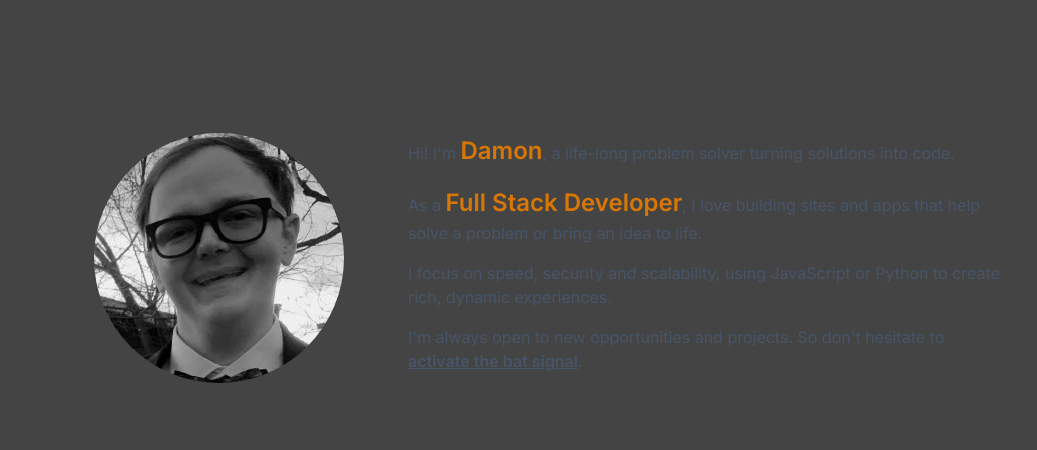
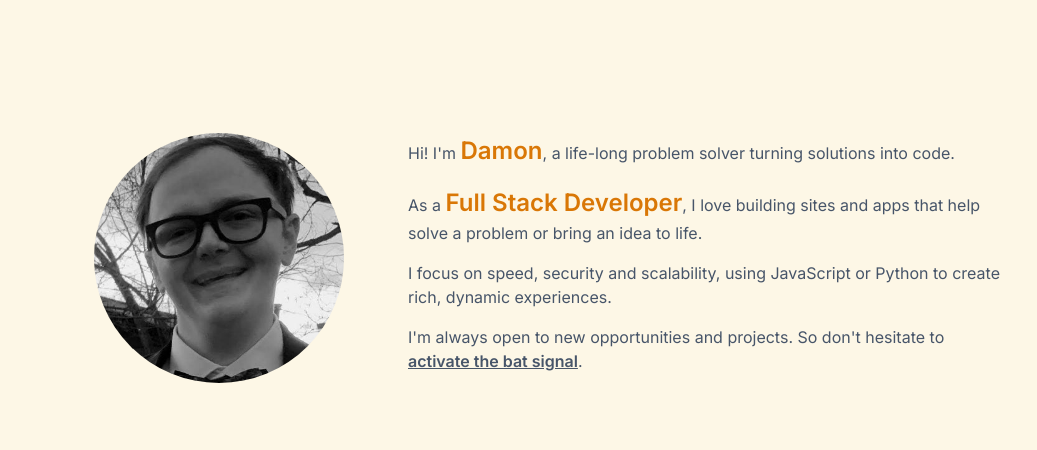
Before and after one commit to damonBenbo/Portfolio, an Eleventy site: page src/index.njk in a window 1280 px wide. Shown: the part 75-525 px from the top of the page, without its empty margins (122-1159 px from the left). Built offline with nearby package versions, Linux system fonts and the light colour scheme; Eleventy itself is replaced by a stand-in of ours; files that its build step writes are made by us from their sources; files whose address does not match are found by name.

Commit message:
adjusted background color from dark to light

```diff
--- a/src/css/style.css
+++ b/src/css/style.css
@@ -24,7 +24,7 @@
 html,
 body {
     height: 100%;
-    background-color: #444;
+    background-color: #fdf7e6
 }
 
 html:focus-within {
```
